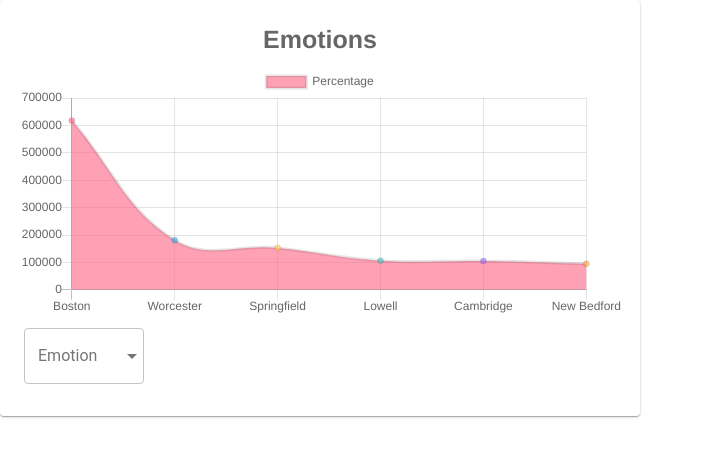
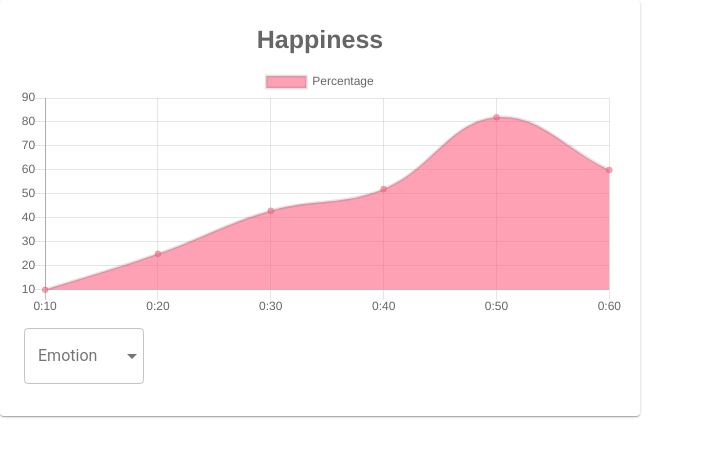
Before and after one commit to laksh22/S.A.D.F.A.C.E., a React (Create React App) app in the folder dashboard/: page / in a window 1280 px wide. Shown: the top 456 px of the page, without its empty margins (0-704 px from the left). Built offline with nearby package versions, Linux system fonts and the light colour scheme.

Commit message:
Add ability to change Emotion graph components from App.js

```diff
--- a/dashboard/src/App.js
+++ b/dashboard/src/App.js
@@ -1,19 +1,42 @@
 import React, { Component } from "react";
-import Youtube from "./components/youtube";
-import EmotionChart from "./components/emotionchart";
-
-const chartStyle = {
-  maxWidth: "300"
-};
+import Youtube from "./components/YouTube";
+import EmotionCard from "./components/EmotionCard";
 
 class App extends Component {
+  constructor(props) {
+    super(props);
+    this.changeEmotion = this.changeEmotion.bind(this);
+    this.state = {
+      emotion: "Happiness",
+      color: "rgba(255, 99, 132, 0.6)"
+    };
+  }
+
+  changeEmotion(newEmotion) {
+    var newColor = " ";
+    if (newEmotion == "Happiness") {
+      newColor = "rgba(255, 99, 132, 0.6)";
+    } else if (newEmotion == "Anger") {
+      newColor = "rgba(54, 162, 235, 0.6)";
+    } else if (newEmotion == "Surprise") {
+      newColor = "rgba(255, 206, 86, 0.6)";
+    }
+    this.setState({
+      emotion: newEmotion,
+      color: newColor
+    });
+    console.log("FUNCITON CALLED " + this.state.color);
+  }
+
   render() {
     return (
       <div>
         <Youtube />
-        <div style={chartStyle}>
-          <EmotionChart legendPosition="right" />
-        </div>
+        <EmotionCard
+          emotionHandler={this.changeEmotion}
+          emotion={this.state.emotion}
+          color={this.state.color}
+        />
       </div>
     );
   }
--- a/dashboard/src/components/ChangeEmotionButton.js
+++ b/dashboard/src/components/ChangeEmotionButton.js
@@ -2,12 +2,9 @@ import React, { Component } from "react";
 import ReactDOM from "react-dom";
 import PropTypes from "prop-types";
 import { withStyles } from "@material-ui/core/styles";
-import Input from "@material-ui/core/Input";
 import OutlinedInput from "@material-ui/core/OutlinedInput";
-import FilledInput from "@material-ui/core/FilledInput";
 import InputLabel from "@material-ui/core/InputLabel";
 import MenuItem from "@material-ui/core/MenuItem";
-import FormHelperText from "@material-ui/core/FormHelperText";
 import FormControl from "@material-ui/core/FormControl";
 import Select from "@material-ui/core/Select";
 
@@ -40,6 +37,17 @@ class ChangeEmotionButton extends Component {
 
   handleChange = event => {
     this.setState({ [event.target.name]: event.target.value });
+    switch (event.target.value) {
+      case 10:
+        this.props.emotionHandler("Happiness");
+        break;
+      case 20:
+        this.props.emotionHandler("Anger");
+        break;
+      case 30:
+        this.props.emotionHandler("Surprise");
+        break;
+    }
   };
 
   render() {
@@ -67,9 +75,15 @@ class ChangeEmotionButton extends Component {
               />
             }
           >
-            <MenuItem value={10}>Happiness</MenuItem>
-            <MenuItem value={20}>Anger</MenuItem>
-            <MenuItem value={30}>Surprise</MenuItem>
+            <MenuItem value={10} text="Happiness">
+              Happiness
+            </MenuItem>
+            <MenuItem value={20} text="Anger">
+              Anger
+            </MenuItem>
+            <MenuItem value={30} text="Surprise">
+              Surprise
+            </MenuItem>
           </Select>
         </FormControl>
       </form>
--- /dev/null
+++ b/dashboard/src/components/EmotionCard.js
@@ -0,0 +1,35 @@
+import React from "react";
+import PropTypes from "prop-types";
+import { withStyles } from "@material-ui/core/styles";
+import Card from "@material-ui/core/Card";
+import CardContent from "@material-ui/core/CardContent";
+import ChangeEmotionButton from "./ChangeEmotionButton";
+import EmotionGraph from "./EmotionGraph";
+
+const styles = {
+  card: {
+    maxWidth: 640
+  }
+};
+
+function EmotionCard(props) {
+  const { classes, emotion, emotionHandler, color } = props;
+
+  return (
+    <Card className={classes.card}>
+      <CardContent>
+        <EmotionGraph emotion={emotion} color={color} />
+        <ChangeEmotionButton emotionHandler={emotionHandler} />
+      </CardContent>
+    </Card>
+  );
+}
+
+EmotionCard.propTypes = {
+  classes: PropTypes.object.isRequired,
+  emotion: PropTypes.string.isRequired,
+  emotionHandler: PropTypes.func.isRequired,
+  color: PropTypes.string.isRequired
+};
+
+export default withStyles(styles)(EmotionCard);
--- /dev/null
+++ b/dashboard/src/components/EmotionGraph.js
@@ -0,0 +1,46 @@
+import React, { Component } from "react";
+import { Line } from "react-chartjs-2";
+
+class EmotionGraph extends Component {
+  constructor(props) {
+    super(props);
+
+    this.state = {
+      chartData: {
+        labels: ["0:10", "0:20", "0:30", "0:40", "0:50", "0:60"],
+        datasets: [
+          {
+            label: "Percentage",
+            data: [10, 25, 43, 52, 82, 60],
+            //backgroundColor:'green',
+            backgroundColor: this.props.color
+          }
+        ]
+      }
+    };
+  }
+
+  render() {
+    return (
+      <div className="chart">
+        <Line
+          data={this.state.chartData}
+          options={{
+            title: {
+              display: true,
+              text: this.props.emotion,
+              fontSize: 25
+            },
+
+            legend: {
+              display: true,
+              position: "top"
+            }
+          }}
+        />
+      </div>
+    );
+  }
+}
+
+export default EmotionGraph;
--- a/dashboard/src/components/emotionchart.js
+++ /dev/null
@@ -1,104 +0,0 @@
-import React, { Component } from "react";
-import PropTypes from "prop-types";
-import { withStyles } from "@material-ui/core/styles";
-import Card from "@material-ui/core/Card";
-import CardActions from "@material-ui/core/CardActions";
-import CardContent from "@material-ui/core/CardContent";
-import Button from "@material-ui/core/Button";
-import Typography from "@material-ui/core/Typography";
-import { Bar, Line } from "react-chartjs-2";
-import ChangeEmotionButton from "./ChangeEmotionButton";
-
-const styles = {
-  card: {
-    maxWidth: 640
-  },
-  bullet: {
-    display: "inline-block",
-    margin: "0 2px",
-    transform: "scale(0.8)"
-  },
-  title: {
-    fontSize: 14
-  },
-  pos: {
-    marginBottom: 12
-  }
-};
-
-class EmotionGraph extends Component {
-  constructor(props) {
-    super(props);
-
-    this.state = {
-      chartData: {
-        labels: [
-          "Boston",
-          "Worcester",
-          "Springfield",
-          "Lowell",
-          "Cambridge",
-          "New Bedford"
-        ],
-        datasets: [
-          {
-            label: "Percentage",
-            data: [617594, 181045, 153060, 106519, 105162, 95072],
-            //backgroundColor:'green',
-            backgroundColor: [
-              "rgba(255, 99, 132, 0.6)",
-              "rgba(54, 162, 235, 0.6)",
-              "rgba(255, 206, 86, 0.6)",
-              "rgba(75, 192, 192, 0.6)",
-              "rgba(153, 102, 255, 0.6)",
-              "rgba(255, 159, 64, 0.6)",
-              "rgba(255, 99, 132, 0.6)"
-            ]
-          }
-        ]
-      }
-    };
-  }
-
-  static defaultProps = {
-    displayTitle: true,
-    displayLegend: true,
-    legendPosition: "right"
-  };
-
-  render() {
-    return (
-      <div className="chart">
-        <Line
-          data={this.state.chartData}
-          options={{
-            title: {
-              display: true,
-              text: "Emotions",
-              fontSize: 25
-            }
-          }}
-        />
-      </div>
-    );
-  }
-}
-
-function EmotionChart(props) {
-  const { classes } = props;
-
-  return (
-    <Card className={classes.card}>
-      <CardContent>
-        <EmotionGraph />
-        <ChangeEmotionButton />
-      </CardContent>
-    </Card>
-  );
-}
-
-EmotionChart.propTypes = {
-  classes: PropTypes.object.isRequired
-};
-
-export default withStyles(styles)(EmotionChart);
```
